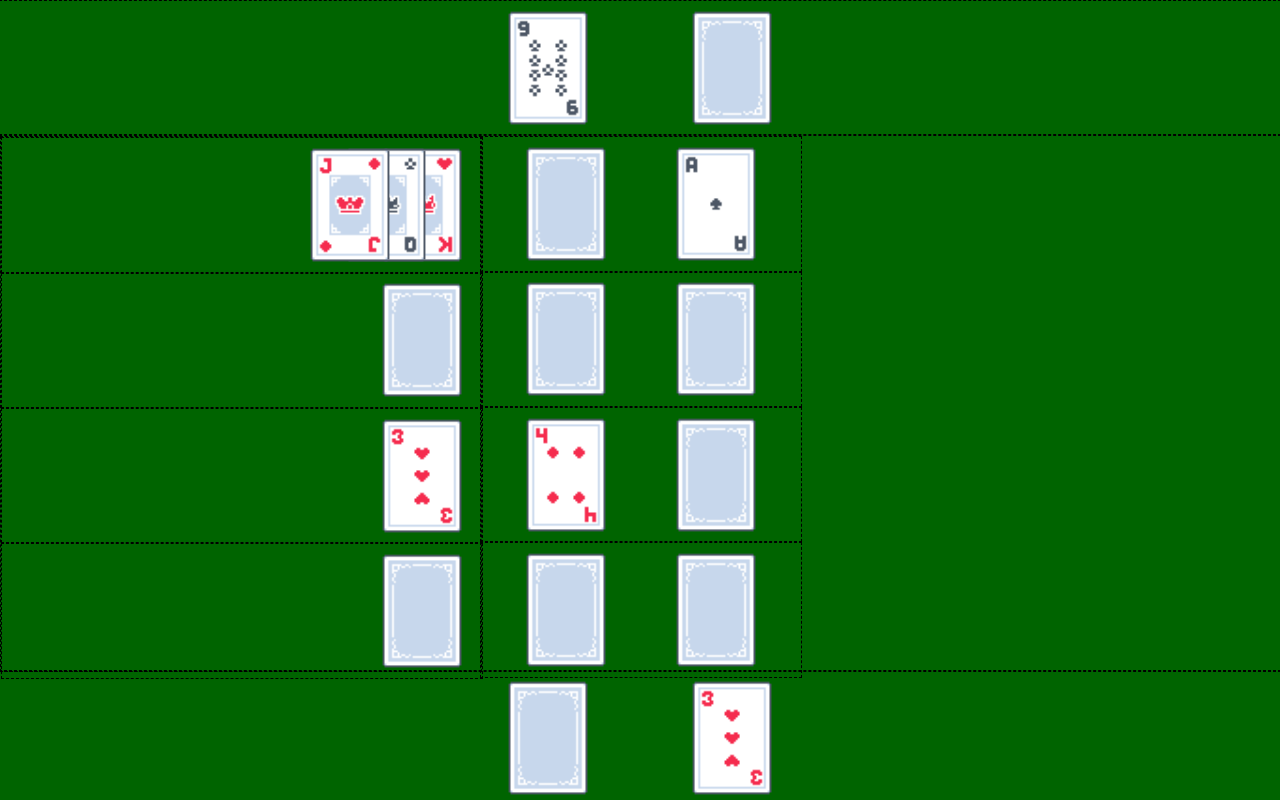
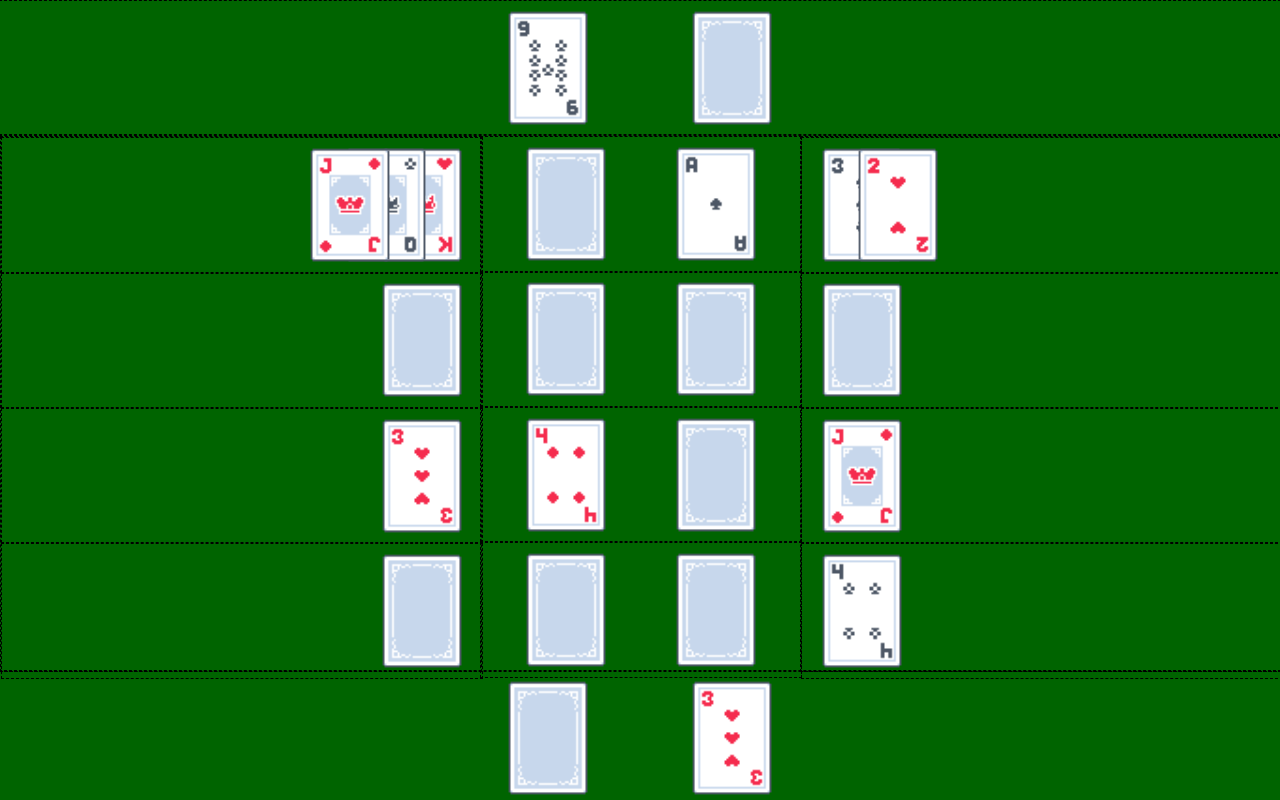
Before and after one commit to jeanduddd/CrapetteMagique, a React (Vite) app in the folder frontend/: page / in a window 1280 px wide. Built offline with nearby package versions, Linux system fonts and the light colour scheme.

Commit message:
feat : add right board display in the component

```diff
--- a/frontend/src/screens/game/components/Board.tsx
+++ b/frontend/src/screens/game/components/Board.tsx
@@ -2,6 +2,7 @@ import type { BoardProps } from "../properties/boardProps"
 import boardStyles from "../style/boardStyle"
 import Aces from "./Aces"
 import LeftBoardPiles from "./LeftBoardPiles"
+import RightBoardPiles from "./RightBoardPiles"
 
 const Board = ({aces, boardPiles}: BoardProps) => {
 
@@ -13,7 +14,9 @@ const Board = ({aces, boardPiles}: BoardProps) => {
             <div style={{...boardStyles.aces}}>
                 <Aces aces={aces}></Aces>
             </div>
-            <div style={{...boardStyles.boardPiles}}></div>
+            <div style={{...boardStyles.boardPiles}}>
+                <RightBoardPiles rightPiles={[boardPiles[4], boardPiles[5], boardPiles[6], boardPiles[7]]}></RightBoardPiles>
+            </div>
         </div>
     )
 }
```
